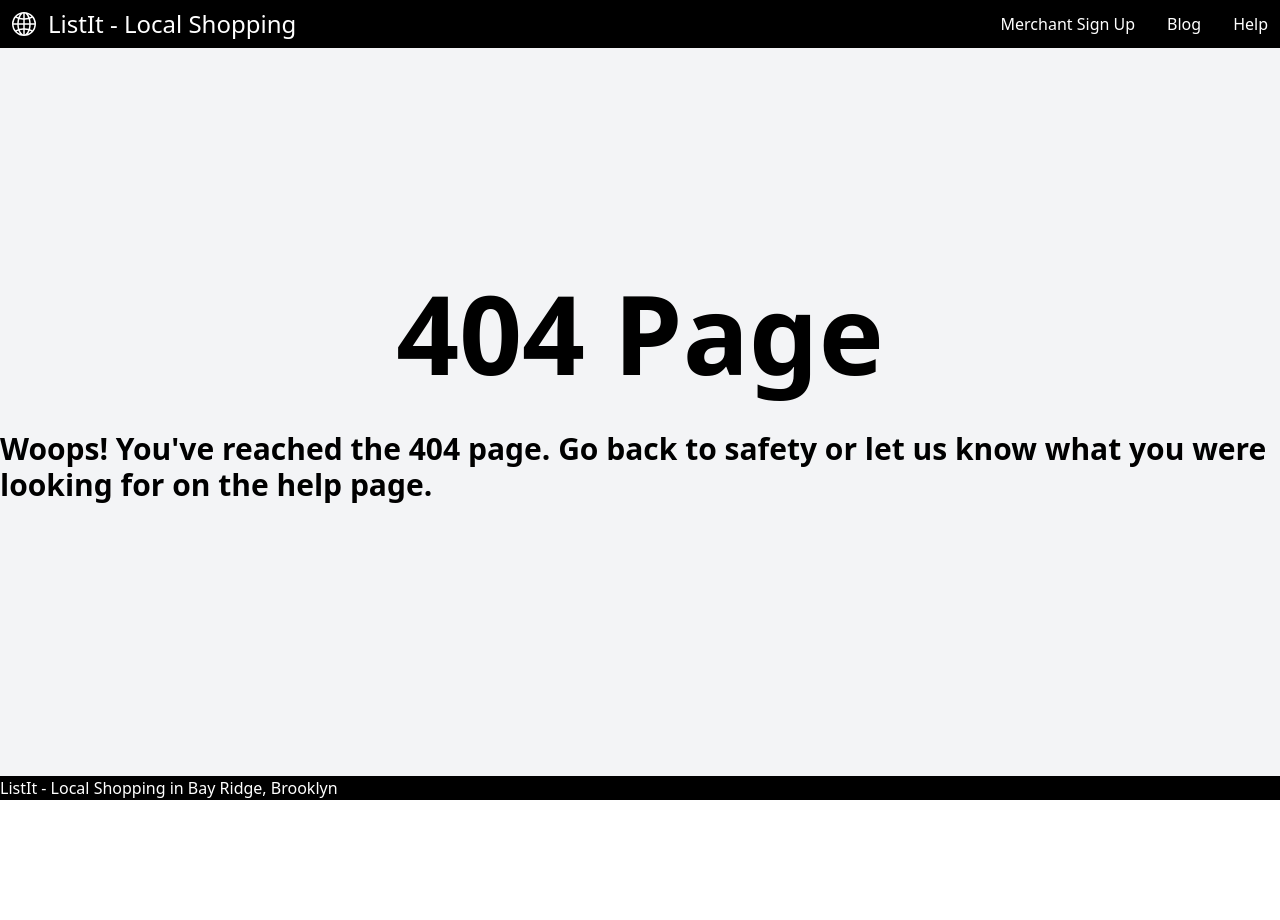
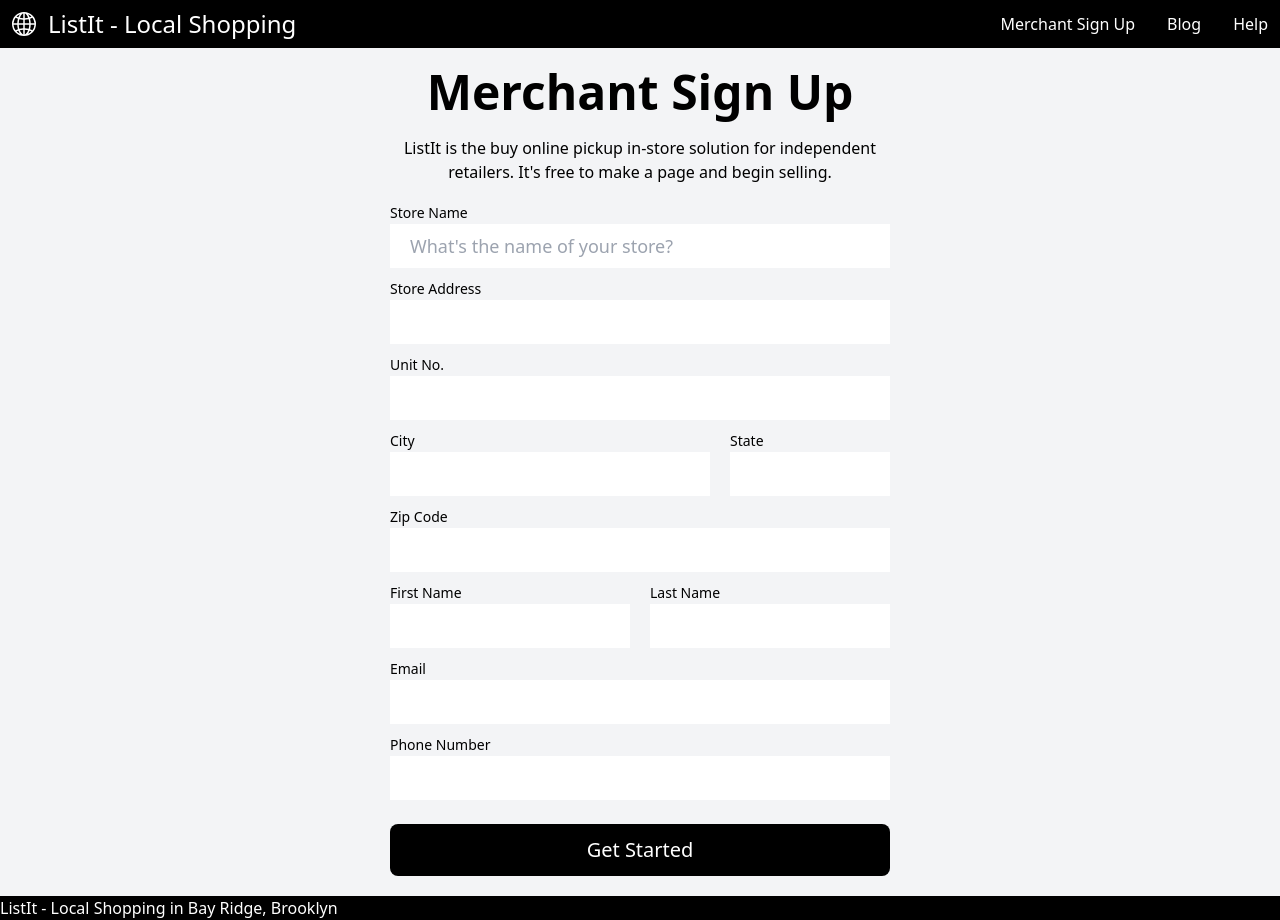
Before and after one commit to jwhubert91/listit-webapp, a Next.js app: page /merchant in a window 1280 px wide. Before the commit this address had no page. Before the commit the page ends 800 px from the top, so only its background shows below. Built offline with nearby package versions, Linux system fonts and the light colour scheme.

Commit message:
merchant page

```diff
--- a/components/buttons.tsx
+++ b/components/buttons.tsx
@@ -6,10 +6,12 @@
   onButtonPress: () => void
 }
 
+const buttonClasses = "py-3 px-10 rounded-lg text-xl"
+
 function GoodButton({ className = "", children, onButtonPress }: ButtonProps) {
   return (
     <button
-      className={`py-3 px-10 bg-spot_green hover:bg-green-500 rounded-xl mx-auto ${className}`}
+      className={`bg-spot_green hover:bg-green-500 ${buttonClasses} ${className}`}
       onClick={onButtonPress}
     >
       {children}
@@ -20,7 +22,7 @@
 function BlackButton({ className = "", children, onButtonPress }: ButtonProps) {
   return (
     <button
-      className={`py-3 px-10 text-white bg-black hover:bg-gray-900 rounded-xl mx-auto ${className}`}
+      className={`text-white bg-black hover:bg-gray-900 ${buttonClasses} ${className}`}
       onClick={onButtonPress}
     >
       {children}
--- a/components/header.tsx
+++ b/components/header.tsx
@@ -3,6 +3,7 @@
 import { BiMenu } from "react-icons/bi"
 import { AiOutlineClose } from "react-icons/ai"
 import { BsGlobe2 } from "react-icons/bs"
+import { PAGE_PATHS } from "@/utilities/constants"
 
 type Props = {
   className?: string
@@ -48,15 +49,21 @@
         }`}
       >
         <Link
-          href="#merchant"
+          href={PAGE_PATHS.MERCHANT_SIGN_UP}
           className="hover:underline text-white text-3xl mt-11"
         >
           Merchant Sign Up
         </Link>
-        <Link href="/blog" className="hover:underline text-white text-3xl">
+        <Link
+          href={PAGE_PATHS.BLOG}
+          className="hover:underline text-white text-3xl"
+        >
           Blog
         </Link>
-        <Link href="#contact" className="hover:underline text-white text-3xl">
+        <Link
+          href={PAGE_PATHS.CONTACT}
+          className="hover:underline text-white text-3xl"
+        >
           Contact
         </Link>
       </div>
--- a/components/input.tsx
+++ b/components/input.tsx
@@ -18,8 +18,8 @@
   value = "",
 }: Props) {
   return (
-    <div className={`mb-3 ${containerClassName}`}>
-      <label className="">{label}</label>
+    <div className={`mb-2 text-left ${containerClassName}`}>
+      <label className="text-sm">{label}</label>
       <input
         type="text"
         placeholder={placeholder}
--- a/components/layout.tsx
+++ b/components/layout.tsx
@@ -19,7 +19,7 @@
         <Headroom>
           <Header />
         </Headroom>
-        <main className="flex-1 flex flex-col items-center mx-auto pb-11 w-full layout__container">
+        <main className="flex-1 flex flex-col items-center mx-auto px-5 w-full layout__container">
           {children}
         </main>
         <Footer />
--- a/pages/index.tsx
+++ b/pages/index.tsx
@@ -18,15 +18,7 @@
 
   return (
     <Layout className="relative" headData={pageHead}>
-      <div
-        className="flex-1 w-screen flex flex-col justify-center"
-        style={{
-          background: `linear-gradient(
-            rgba(255, 255, 255, 0.2),
-            rgba(255, 255, 255, 0.2)
-          ), url("https://images.unsplash.com/photo-1601924994987-69e26d50dc26?ixlib=rb-4.0.3&ixid=MnwxMjA3fDB8MHxwaG90by1wYWdlfHx8fGVufDB8fHx8&auto=format&fit=crop&w=2070&q=80")`,
-        }}
-      >
+      <div className="flex-1 w-screen flex flex-col justify-center pb-11 homepage__heroBackground">
         <div className="max-w-[1600px] px-[40px]">
           <h1 className="text-4xl md:text-5xl font-bold mb-2">
             Local shopping in South Brooklyn
@@ -35,11 +27,11 @@
             Find what you need in local stores. Order online and pick up same
             day.
           </h2>
-          <div className="inline">
+          <div className="tablet:flex tablet:gap-x-5 items-center mb-11">
             <Input
               onChange={(e) => setProductSearch(e.target.value)}
               value={productSearch}
-              containerClassName="w-full max-w-[600px]"
+              containerClassName="w-full max-w-[600px] mb-3 tablet:mb-0"
               inputClassName="w-full"
               placeholder="What do you need today?"
             />
@@ -49,12 +41,12 @@
           </div>
           <GoodButton
             className="mb-5"
-            onButtonPress={() => router.push(PAGE_PATHS.MERCHANTS)}
+            onButtonPress={() => router.push(PAGE_PATHS.MERCHANT_SIGN_UP)}
           >
             Merchant Sign Up
           </GoodButton>
           <p className="italic text-xl">
-            Currently serving these Zip Codes: 11209, 11220, 11228
+            Currently serving zip codes: 11209, 11220, 11228
           </p>
         </div>
       </div>
--- /dev/null
+++ b/pages/merchant/index.tsx
@@ -0,0 +1,109 @@
+import React from "react"
+import Layout from "@/components/layout"
+import { HeadDataProps } from "@/types/headData"
+import Input from "@/components/input"
+import { BlackButton } from "@/components/buttons"
+
+type Props = {}
+
+function MerchantSignUp({}: Props) {
+  const headData: HeadDataProps = {
+    pageTitle: "Merchant Sign Up",
+    pageDescription:
+      "Sign up your small business to begin selling online to local customers today",
+  }
+  return (
+    <Layout headData={headData}>
+      <div className="flex-1 flex flex-col text-center items-center py-5">
+        <h1 className="text-5xl font-bold mb-5">Merchant Sign Up</h1>
+        <div className="max-w-[500px]">
+          <p className="mb-4">
+            {`ListIt is the buy online pickup in-store solution for
+            independent retailers. It's free to make a page and begin selling.
+            `}
+          </p>
+        </div>
+        <div className="w-full max-w-[500px]">
+          <Input
+            onChange={(e) => console.log(e.target.value)}
+            containerClassName="w-full"
+            inputClassName="w-full"
+            placeholder="What's the name of your store?"
+            label="Store Name"
+          />
+          <Input
+            onChange={(e) => console.log(e.target.value)}
+            containerClassName="w-full"
+            inputClassName="w-full"
+            placeholder=""
+            label="Store Address"
+          />
+          <Input
+            onChange={(e) => console.log(e.target.value)}
+            containerClassName="w-full"
+            inputClassName="w-full"
+            placeholder=""
+            label="Unit No."
+          />
+          <div className="grid grid-cols-[2fr_1fr] gap-x-5">
+            <Input
+              onChange={(e) => console.log(e.target.value)}
+              inputClassName="w-full"
+              placeholder=""
+              label="City"
+            />
+            <Input
+              onChange={(e) => console.log(e.target.value)}
+              inputClassName="w-full"
+              placeholder=""
+              label="State"
+            />
+          </div>
+          <Input
+            onChange={(e) => console.log(e.target.value)}
+            containerClassName="w-full"
+            inputClassName="w-full"
+            placeholder=""
+            label="Zip Code"
+          />
+          <div className="grid grid-cols-2 gap-x-5">
+            <Input
+              onChange={(e) => console.log(e.target.value)}
+              inputClassName="w-full"
+              placeholder=""
+              label="First Name"
+            />
+            <Input
+              onChange={(e) => console.log(e.target.value)}
+              inputClassName="w-full"
+              placeholder=""
+              label="Last Name"
+            />
+          </div>
+          <Input
+            onChange={(e) => console.log(e.target.value)}
+            containerClassName="w-full"
+            inputClassName="w-full"
+            placeholder=""
+            label="Email"
+          />
+          <Input
+            onChange={(e) => console.log(e.target.value)}
+            containerClassName="w-full !mb-6"
+            inputClassName="w-full"
+            placeholder=""
+            label="Phone Number"
+          />
+          <BlackButton
+            onButtonPress={() => console.log("submit")}
+            className="w-full text-xl"
+          >
+            Get Started
+          </BlackButton>
+        </div>
+      </div>
+    </Layout>
+  )
+}
+
+export default MerchantSignUp
--- a/styles/globals.css
+++ b/styles/globals.css
@@ -7,15 +7,15 @@
   margin: 0 auto 0 auto;
 }
 
-/*
-.panel__half {
-  min-height: 45vh;
+.homepage__heroBackground {
+  background: linear-gradient(
+      rgba(255, 255, 255, 0.15),
+      rgba(255, 255, 255, 0.15)
+    ),
+    url("https://images.unsplash.com/photo-1601924994987-69e26d50dc26?ixlib=rb-4.0.3&ixid=MnwxMjA3fDB8MHxwaG90by1wYWdlfHx8fGVufDB8fHx8&auto=format&fit=crop&w=2070&q=80");
+  background-repeat: no-repeat;
+  background-size: cover;
 }
-
-.panel__full {
-  min-height: 90vh;
-}
-*/
 
 .blog__width {
   max-width: 728px;
--- a/utilities/constants.ts
+++ b/utilities/constants.ts
@@ -1,6 +1,6 @@
 export const PAGE_PATHS = {
   HOME: "/",
   BLOG: "/blog",
-  MERCHANTS: "/merchants",
+  MERCHANT_SIGN_UP: "/merchant",
   CONTACT: "/contact",
 }
```
